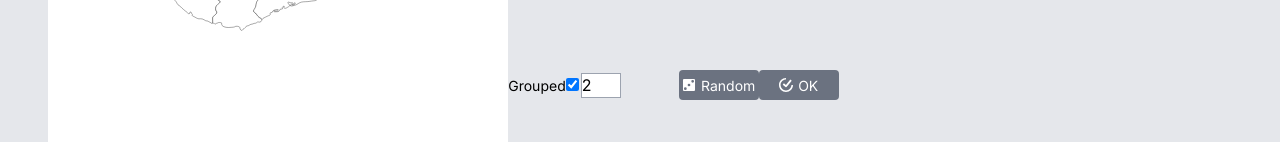
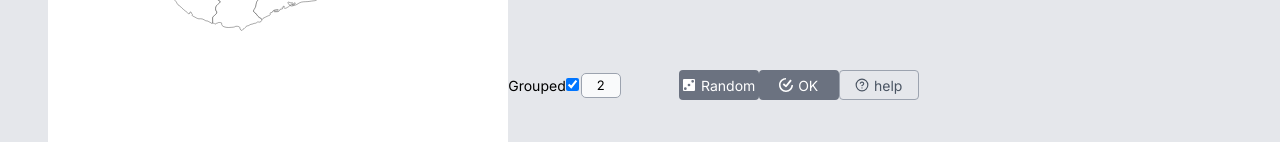
Before and after one commit to Dhammika-Mahendra/data-map, a Next.js app: page / in a window 1280 px wide. Both pictures are taken after a click on the checkbox 572 px from the left and 739 px from the top of the page. Shown: the part 655-797 px from the top of the page. Built offline with nearby package versions, Linux system fonts and the light colour scheme.

Commit message:
Adding help instruction box

```diff
--- a/app/globals.css
+++ b/app/globals.css
@@ -4,6 +4,10 @@
 
 .bt{
   @apply text-white text-[14px] bg-gray-500 h-[30px] w-[80px] rounded-[4px] flex  justify-center items-center cursor-pointer hover:bg-gray-600
+}
+
+.bt1{
+  @apply text-gray-600 text-[14px] bg-gray-200 h-[30px] w-[80px] border border-gray-400 rounded-[4px] flex  justify-center items-center cursor-pointer hover:bg-gray-300
 }
 
 /*:root {
--- a/pages/Confirm.tsx
+++ b/pages/Confirm.tsx
@@ -6,7 +6,8 @@ import Colorbar from './Colorbar'
 import Hover from './Hover'
 import { GiDiceSixFacesThree } from "react-icons/gi";
 import { SiTicktick } from "react-icons/si";
-
+import { FiHelpCircle } from "react-icons/fi";
+import Help from './Help'
 
 const Confirm:React.FC<ConfirmProps>=({SetMap,Map,actdist,setLin})=>{
 
@@ -155,6 +156,8 @@ const Confirm:React.FC<ConfirmProps>=({SetMap,Map,actdist,setLin})=>{
   return sub
 }
 
+ const [help,setHelp] = useState<boolean>(false)
+
   return (
     <div className="bg-gray-200 h-screen w-[75%] flex flex-col justify-evenly items-center font-sans">
 
@@ -168,17 +171,18 @@ const Confirm:React.FC<ConfirmProps>=({SetMap,Map,actdist,setLin})=>{
             <div className="flex items-center h-[5px]">
                 <div>
                   <p className="text-[14px] inline">Grouped</p>
-                  <input type='checkbox' onChange={(e: React.ChangeEvent<HTMLInputElement>)=>setGroup({...group,status:e.target.checked})} ></input>
+                  <input type='checkbox' className='cursor-pointer' onChange={(e: React.ChangeEvent<HTMLInputElement>)=>setGroup({...group,status:e.target.checked})} ></input>
                 </div>
                 <div className="w-[100px]">
-                {group.status ? <input type="number" onChange={(e: React.ChangeEvent<HTMLInputElement>)=>setGroup({...group,groups:parseInt(e.target.value)})} className="w-[40px] h-[25px] m-[2px] border border-gray-100 border-b border-gray-400" value={group.groups}/> : ''}
+                {group.status ? <input type="number" onChange={(e: React.ChangeEvent<HTMLInputElement>)=>setGroup({...group,groups:parseInt(e.target.value)})} className="text-[13px] w-[40px] h-[25px] m-[2px] border border-gray-400 rounded-[5px] bg-gray-50 text-right" value={group.groups}/> : ''}
                 </div>
             </div>
             <div className='bt' onClick={setRandVal}><GiDiceSixFacesThree className='mr-[5px]'></GiDiceSixFacesThree>Random</div>
             <div className='bt' onClick={sendMapData}><SiTicktick className='mr-[5px]'></SiTicktick>OK</div>
+            <div className='bt1' onClick={()=>setHelp(true)} ><FiHelpCircle className='mr-[5px]'></FiHelpCircle>help</div>
       </div>
     {actdist!=null && hovdet?<Hover dist={hovdet} min={range.min} max={range.max}></Hover>:''}
-
+    {help?<Help setHelp={setHelp}></Help>:''}
     </div>
   )
 }
--- a/pages/Datatypes.ts
+++ b/pages/Datatypes.ts
@@ -28,7 +28,11 @@ export type colList =colListElem[]
 export type group ={status:boolean,groups:number}
 export type valid ={st:boolean,msg:string}
 
-//DataField page==================================================>>>>>>>>>>>>>>>>
+export interface helpProps{
+    setHelp:React.Dispatch<React.SetStateAction<boolean>>
+}
+
+//DataField ==================================================>>>>>>>>>>>>>>>>
 export interface DataFieldUnitProps{
     title:string,
     def:number,
@@ -44,13 +48,14 @@ export interface DataFieldProps{
     max:number
 }
 
+//Scale=====================================================>>>>>>>>>>>>>>>>>>
 export interface ScaleProps{
     arr:StrNmbStrArray
     min:number,
     max:number
 }
 
-//Colobar ====================================>>>>>>>>>>>>>>>>>
+//Colobar =====================================================>>>>>>>>>>>>>>>>>
 export interface ColorBarProps{
     colList:colList
     setColList:React.Dispatch<React.SetStateAction<colList>>,
@@ -81,7 +86,7 @@ export interface HoverProps{
     max:number
 }
 
-//Map page =================================================================
+//Map page ============================================>>>>>>>>>>>>>>>>>>>>>>>>>>>
 export interface ledgendProps{
     enable:boolean,
     color:string
--- /dev/null
+++ b/pages/Help.tsx
@@ -0,0 +1,15 @@
+import React from 'react'
+import { IoCloseSharp } from "react-icons/io5";
+import { helpProps } from './Datatypes';
+
+const Help:React.FC<helpProps>=({setHelp})=>{
+  return (
+    <div className='w-[90%] h-[90%] fixed top-[5%] left-[5%] bg-white flex flex-col z-20 border border-gray-200 rounded-[5px] shadow-md'>
+        <div className='h-[40px] w-[100%] flex justify-end py-[3px] px-[5px] '>
+            <IoCloseSharp className='cursor-pointer' onClick={()=>setHelp(false)}></IoCloseSharp>
+        </div>
+    </div>
+  )
+}
+
+export default Help;
```
